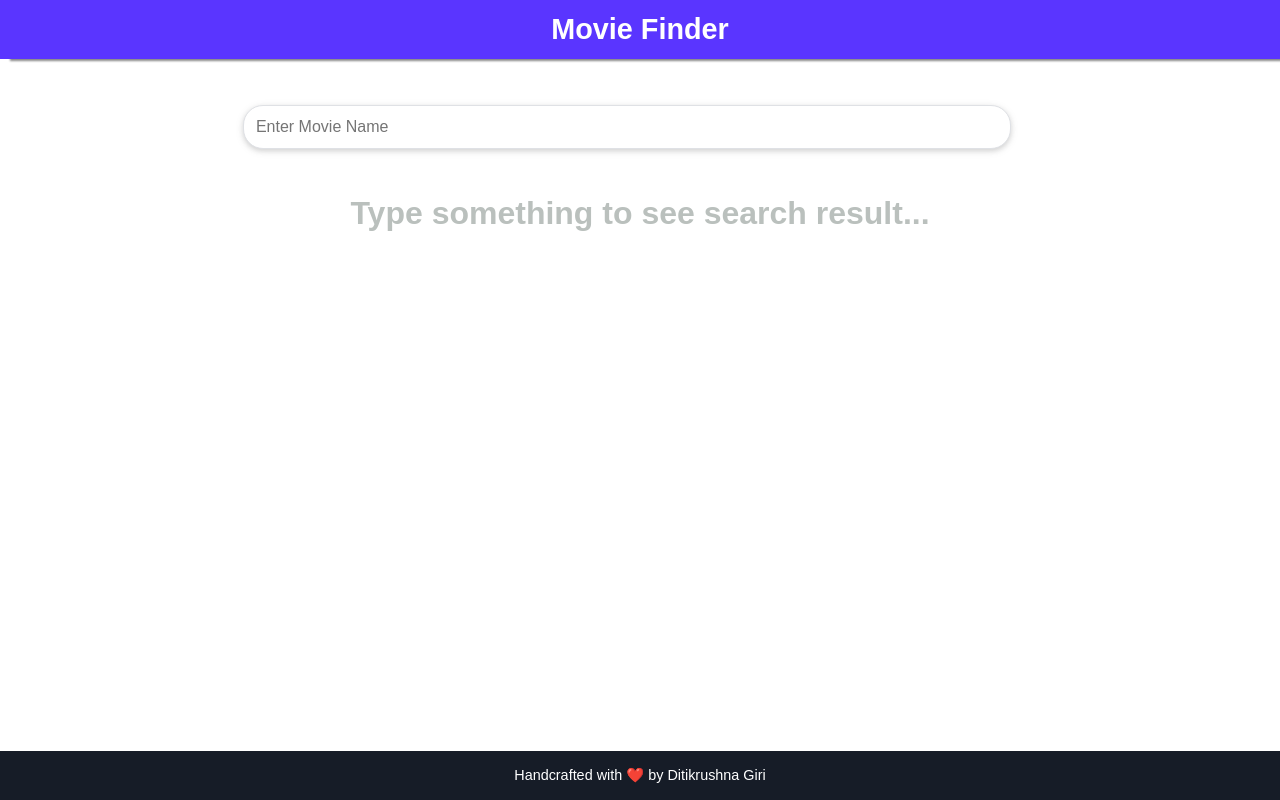
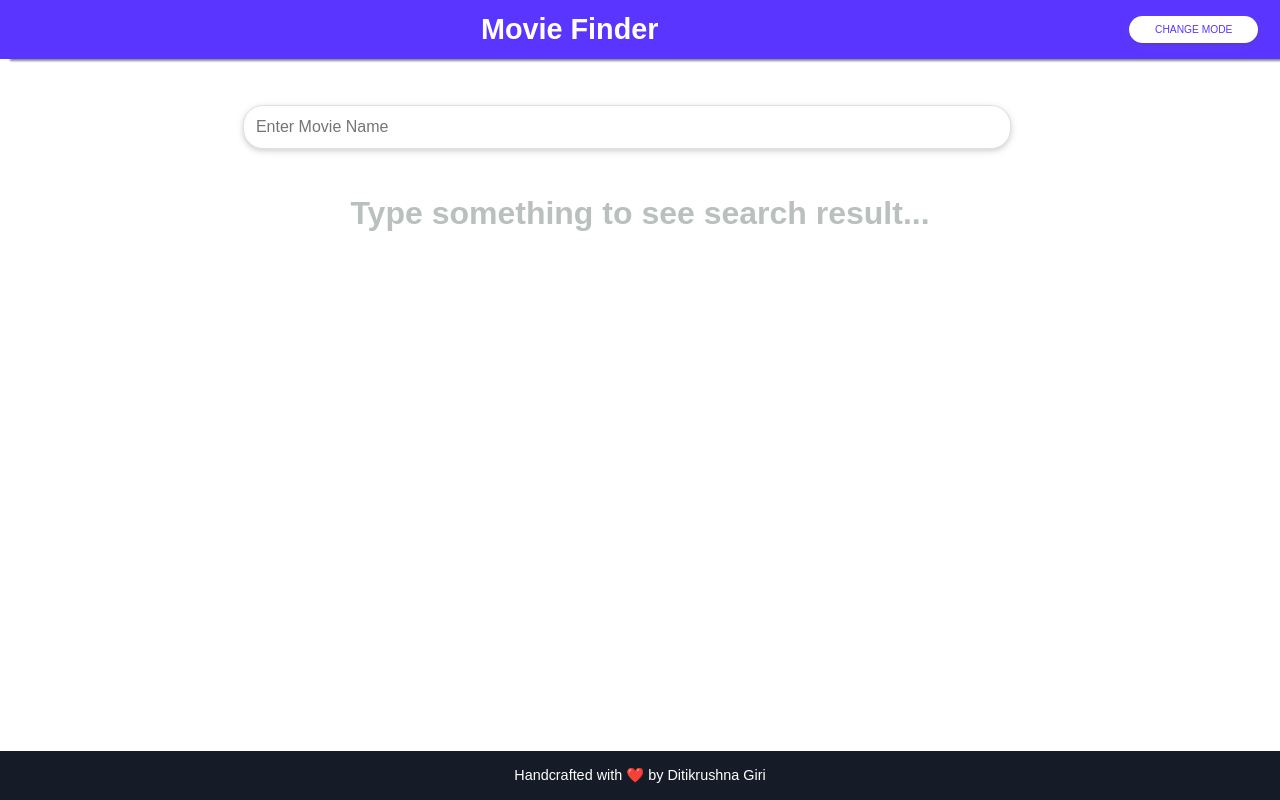
Before and after one commit to ditikrushna/Movie-Finder, a React (Create React App) app: page / in a window 1280 px wide. Built offline with nearby package versions, Linux system fonts and the light colour scheme.

Commit message:
third version

```diff
--- a/src/components/App.js
+++ b/src/components/App.js
@@ -6,7 +6,7 @@ import MovieInput from './MovieInput';
 import MovieList from './MovieList';
 import ShowMovie from './ShowMovie';
 import Footer from './Footer';
-
+import DarkModeToggle from './DarkModeToggle';
 
 class App extends Component {
   constructor(props) {
--- /dev/null
+++ b/src/components/DarkModeToggle.js
@@ -0,0 +1,38 @@
+import React, { Component } from 'react';
+
+class DarkModeToggle extends Component {
+  constructor(props) {
+    super(props);
+
+    if(JSON.parse(localStorage.getItem('DARK_MODE')) === true) {
+      document.body.classList.add('dark-mode');
+    }
+
+    this.state = {
+      darkMode: JSON.parse(localStorage.getItem('DARK_MODE'))
+    }
+
+    this.handleModeChange = this.handleModeChange.bind(this);
+  }
+
+  handleModeChange() {
+    if(!this.state.darkMode) {
+      document.body.classList.add('dark-mode');
+    } else {
+      document.body.classList.remove('dark-mode');
+    }
+
+    this.setState({
+      darkMode: (!this.state.darkMode)
+    });
+    localStorage.setItem('DARK_MODE', !this.state.darkMode);
+  }
+
+  render() {
+    return (
+      <button className="change_mode_button" onClick={this.handleModeChange}>Change Mode</button>
+    );
+  }
+}
+
+export default DarkModeToggle;
--- a/src/components/Navbar.js
+++ b/src/components/Navbar.js
@@ -1,11 +1,13 @@
 import React from 'react';
-import MovieInput from './MovieInput'
+import DarkModeToggle from './DarkModeToggle'
 const Navbar = () => {
   return(
     <header>
       <nav id='pageTop' className='navbar'>
         <h1 className='navbar__brand'>Movie Finder</h1>
+        <DarkModeToggle/>
       </nav>
+
     </header>
   )
 }
--- a/src/scss/main.scss
+++ b/src/scss/main.scss
@@ -9,3 +9,5 @@
 @import './modules/grid';
 @import './modules/pagination';
 @import './modules/footer';
+@import './modules/switcher';
+@import './modules/darklightmode';
--- /dev/null
+++ b/src/scss/modules/_darklightmode.scss
@@ -0,0 +1,16 @@
+.change_mode_button{
+          padding: .5rem 1.6rem;
+          font-size: .64rem;
+          box-shadow: 0 2px 5px 0 rgba(1, 6, 14, 0.16),
+          0 2px 10px 0 rgba(221, 205, 205, 0.12);
+          margin: .375rem;
+          border: 0;
+          background-color:white ;
+          color:$main;
+          border-radius: 10em;
+          cursor: pointer;
+          text-transform: uppercase;
+          white-space: normal;
+          word-wrap: break-word;
+          outline: none;
+}
--- /dev/null
+++ b/src/scss/modules/_switcher.scss
@@ -0,0 +1,39 @@
+$background-color-dark: #292A32;
+$background-color-light: #FBFAF8;
+$complimentary-color-dark: #393B43;
+$complimentary-color-light: #FEFFFF;
+
+
+$button-background-color-dark:#FBFAF8;
+$button-background-color-light:$main;
+
+$button-color-dark:$main;
+$button-color-light:white;
+
+
+
+button.dark-mode{
+  background-color:$button-background-color-dark;
+  color:$button-color-dark;
+}
+
+button{
+  background-color:$button-background-color-light;
+  color:$button-color-light;
+}
+
+
+
+.dark-mode{
+  background-color:$background-color-dark;
+  color:gray;
+
+}
+
+.dark-mode .pagination a{
+  color:white;
+}
+
+.dark-mode .change_mode_button {
+  color:black;
+}
```
Also changed, not shown: src/components/Search.js (added, +21 -0 lines), package.json (line endings or trailing spaces).
